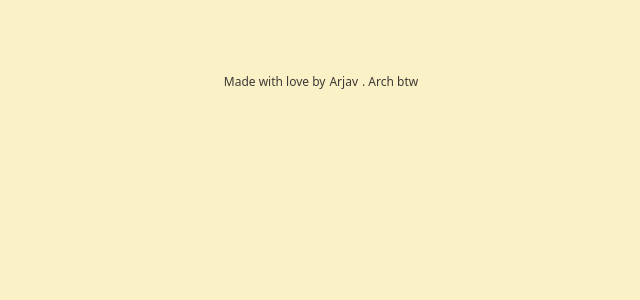
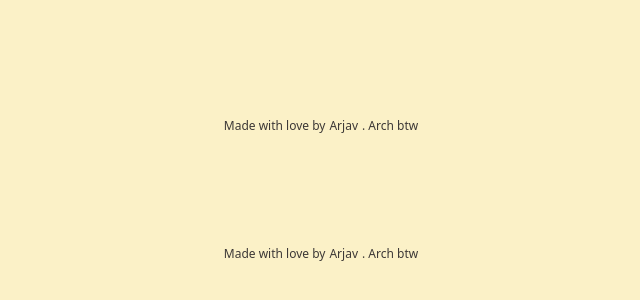
Before and after one commit to arjav0703/my-website, a Next.js app: page /contact in a window 1280 px wide. Shown: the part 814-1114 px from the top of the page, without its empty margins (319-959 px from the left). Before the commit the page ends 928 px from the top, so only its background shows below. Built offline with nearby package versions, Linux system fonts and the light colour scheme.

Commit message:
optimize footer component

```diff
--- a/src/app/blog/page.tsx
+++ b/src/app/blog/page.tsx
@@ -1,6 +1,4 @@
 "use client";
-import React, {useState} from 'react';
-import  MyFooter  from '../components/footer';
 import CopyHandler from '../components/CopyHandler';
 
 const blogs = [
@@ -13,7 +11,7 @@ const Bloglist = () => (
   blogs.map((blog) => {
     return (
       <div key={Math.random()*10}>
-        <ol >
+        <ol>
             <li>
               <p>
               <a href={`/${blog}`} >
@@ -41,7 +39,7 @@ export default function Blogpage() {
 
       </div>
       <div className="flex justify-center mb-0 py-6 ">
-        <MyFooter/>
+
       </div>
     </>
 
--- a/src/app/components/footer.tsx
+++ b/src/app/components/footer.tsx
@@ -1,9 +1,13 @@
 import React from "react";
 export default function MyFooter() {
     return(
-        <footer className="text-xs ">Made with love by<a href="https://github.com/arjav0703"
-            className=" px-1 hover:bg-amber-500 hover:underline ">
-            Arjav</a>. Arch btw
-        </footer>
+        <>
+            <div className="flex my-5 w-[100%] justify-center py-6 ">
+            <footer className="text-xs ">Made with love by<a href="https://github.com/arjav0703"
+                className=" px-1 hover:bg-amber-500 hover:underline ">
+                Arjav</a>. Arch btw
+            </footer>
+            </div>
+        </>
     )
 }
--- a/src/app/gallery/page.tsx
+++ b/src/app/gallery/page.tsx
@@ -27,9 +27,6 @@ export default function gallery() {
 
 
         </div>
-          <div className="flex my-5 w-[100%] justify-center py-6 ">
-            <MyFooter/>
-          </div>
       </>
 
     );
--- a/src/app/layout.tsx
+++ b/src/app/layout.tsx
@@ -2,6 +2,7 @@ import type { Metadata } from "next";
 //import { Monoton} from "next/font/google";
 import "./globals.css";
 import MyNav from "./components/nav";
+import MyFooter from "./components/footer";
 
 
 export const metadata: Metadata = {
@@ -26,7 +27,9 @@ export default function RootLayout({
       >
       <MyNav/>
         {children}
+        <MyFooter/>
       </body>
+
     </html>
   );
 }
--- a/src/app/page.tsx
+++ b/src/app/page.tsx
@@ -39,9 +39,6 @@ export default function Home() {
         </div>
 
       </div>
-      <div className="flex justify-center mb-0 py-6 ">
-        <MyFooter/>
-      </div>
     </>
 
   );
```
